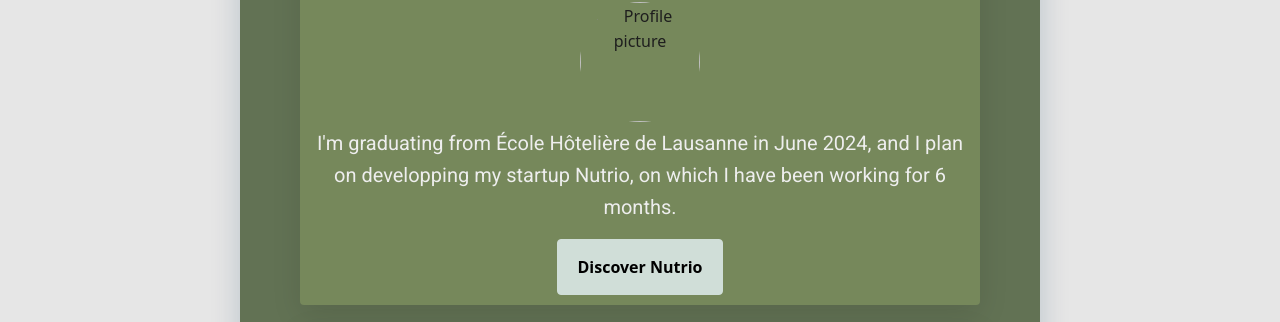
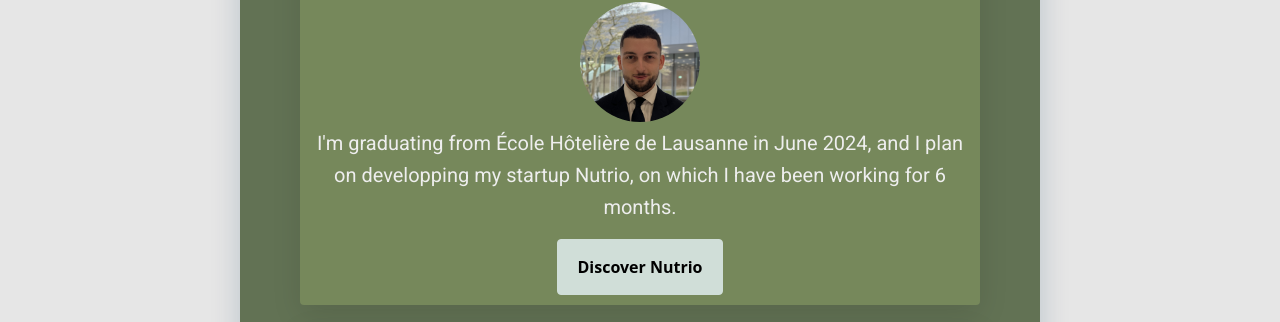
Before and after one commit to AlanD1414/my-profile, a plain HTML site: page index.html in a window 1280 px wide. Shown: the part 187-509 px from the top of the page. Drawn offline with nearby package versions, Linux system fonts and the light colour scheme.

Commit message:
Update index.html

```diff
--- a/index.html
+++ b/index.html
@@ -16,7 +16,7 @@
 <div class="container">
 	<div class="box">
 		<h1>Hello, I'm Alan!</h1>
-			<img src="profile-picture.jpg" alt="Profile picture">
+			<img src="images/profile-picture.jpg" alt="Profile picture">
 		<div class="text">
 				<p>I'm graduating from École Hôtelière de Lausanne in June 2024, and I plan on developping my startup Nutrio, on which I have been working for 6 months.
 				</p>
```
